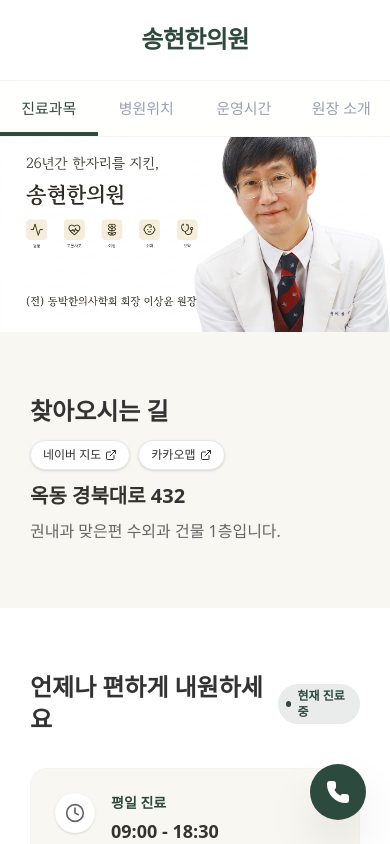
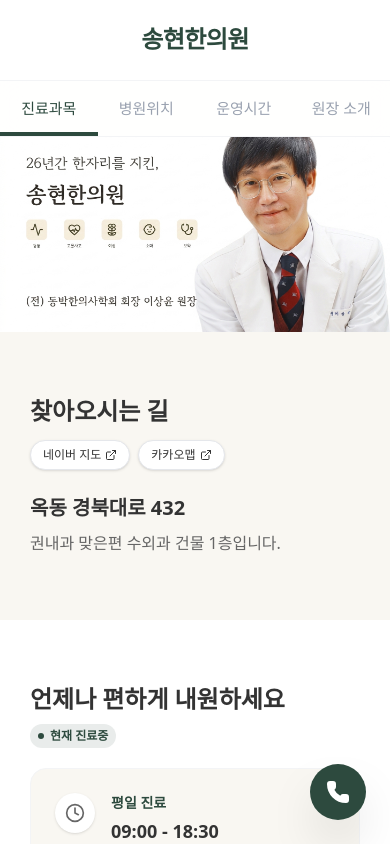
Before and after one commit to jiunlee19/Songhyun-clinic-app, a React (Vite) app: page / in a window 390 px wide. Shown: the top 844 px of the page. Built offline with nearby package versions, Linux system fonts and the light colour scheme; a web font is replaced by a local one.

Commit message:
Add classname "flex-wrapp" - 네이버지도, 카카오맵 버튼 위치가 너비에 따라 반응형으로 작동하도록 수정. - 현재 진료중 span 또한 반응형으로 작동하도록 수정.

```diff
--- a/src/App.tsx
+++ b/src/App.tsx
@@ -124,12 +124,10 @@ export default function App() {
                     id="location"
                     className="section-margin py-16 bg-brand-bg"
                 >
-                    <div className="flex justify-between items-end mb-3">
+                    <div className="flex flex-wrap justify-between items-end mb-3 gap-3">
                         <h3 className="font-serif text-2xl font-bold">
                             찾아오시는 길
                         </h3>
-                    </div>
-
                         <div className="flex gap-2 mb-3">
                             <button className="px-3 py-1.5 bg-white rounded-full text-xs font-medium border border-gray-200 shadow-sm flex items-center gap-1">
                                 네이버 지도 <ExternalLink size={12} />
@@ -137,6 +135,7 @@ export default function App() {
                             <button className="px-3 py-1.5 bg-white rounded-full text-xs font-medium border border-gray-200 shadow-sm flex items-center gap-1">
                                 카카오맵 <ExternalLink size={12} />
                             </button>
+                        </div>
                     </div>
 
                     <div className="space-y-2">
@@ -149,11 +148,11 @@ export default function App() {
 
                 {/* Operating Hours Section */}
                 <section id="hours" className="section-margin py-16 bg-white">
-                    <div className="flex items-center gap-2 mb-8">
+                    <div className="flex flex-wrap items-center justify-between gap-2 mb-5">
                         <h3 className="font-serif text-2xl font-bold">
                             언제나 편하게 내원하세요
                         </h3>
-                        <span className="flex items-center gap-1.5 text-xs font-bold text-brand-green bg-brand-green/10 px-2 py-1 rounded-full">
+                        <span className="inline-flex items-center gap-1.5 text-xs font-bold text-brand-green bg-brand-green/10 px-2 py-1 rounded-full">
                             <div className="w-1.5 h-1.5 rounded-full bg-brand-green animate-pulse" />
                             현재 진료중
                         </span>
```
Lines whose indentation alone changed are shown as unchanged.
